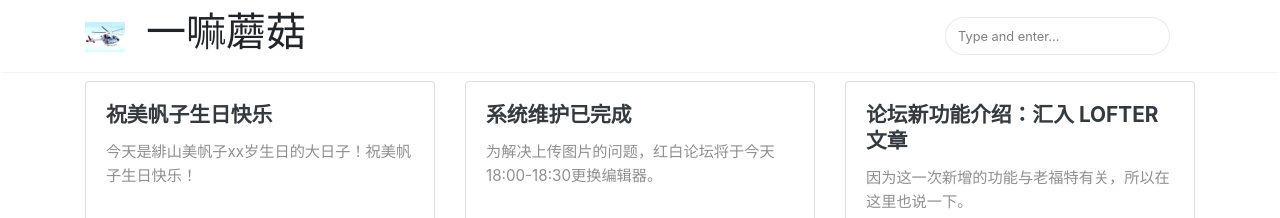
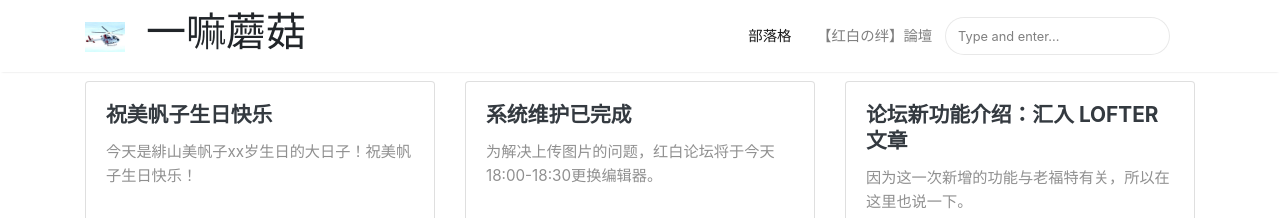
Before and after one commit to mogu-shirahi/mogu-shirahi.github.io, a Jekyll site: the page built from index.html, in a window 1280 px wide. Shown: the top 218 px of the page. Built offline with Jekyll 4.4.1, drawn with Linux system fonts in a browser that asks for light colours; nearby versions of some CDN libraries; the list of posts is cut into pages by our own code.

Commit message:
Update default.html

```diff
--- a/_layouts/default.html
+++ b/_layouts/default.html
@@ -65,16 +65,16 @@ ga('send', 'pageview');
             <ul class="navbar-nav ml-auto">
 
                 {% if page.url == "/" %}
-                <!--<li class="nav-item active">-->
+                <li class="nav-item active">
                 {% else %}
-                <!--<li class="nav-item">-->
+                <li class="nav-item">
                 {% endif %}
-                <!--<a class="nav-link" href="{{ site.baseurl }}/index.html">Blog</a>-->
-                <!--</li>-->
+                <a class="nav-link" href="{{ site.baseurl }}/index.html">部落格</a>
+                </li>
 
-                <!--<li class="nav-item">-->
-                <!--<a class="nav-link" href="{{ site.baseurl }}/about">About</a>-->
-                <!--</li>-->
+                <li class="nav-item">
+                <a class="nav-link" href="{{ site.forum }}">【红白の绊】論壇</a>
+                </li>
 
                 {% include search-lunr.html %}
 
```
